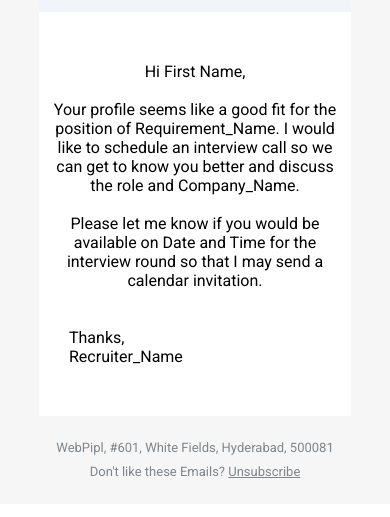
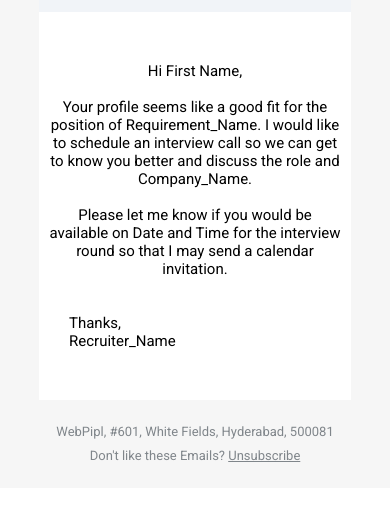
Before and after one commit to amalvarghese593/Schedule-an-Interview, a plain HTML site: page index.html in a window 390 px wide. Shown: the part 97-614 px from the top of the page. Drawn offline with Linux system fonts and the light colour scheme.

Commit message:
modified

```diff
--- a/index.html
+++ b/index.html
@@ -37,25 +37,19 @@
       .email-middle {
         text-align: center;
         padding: 50px 10px;
-        /* line-height: 50px; */
-        /* font-size: 18px; */
         background-color: #fff;
-        /* border: 1px solid red; */
       }
       .email-middle a {
-        /* text-decoration: none; */
         color: #06c;
       }
       .email-middle a:hover {
         color: blue;
       }
       .address-footer {
-        /* border: 1px solid red; */
         text-align: center;
         padding: 20px;
         line-height: 24px;
         color: #80868b;
-        /* background-color: #f6f6f6; */
       }
       .address-footer a {
         color: #80868b;
@@ -71,7 +65,7 @@
       }
       @media all and (max-width: 415px) {
         .email-middle {
-          font-size: 16px;
+          font-size: 15px;
         }
         .logo-container img {
           width: 150px;
```
